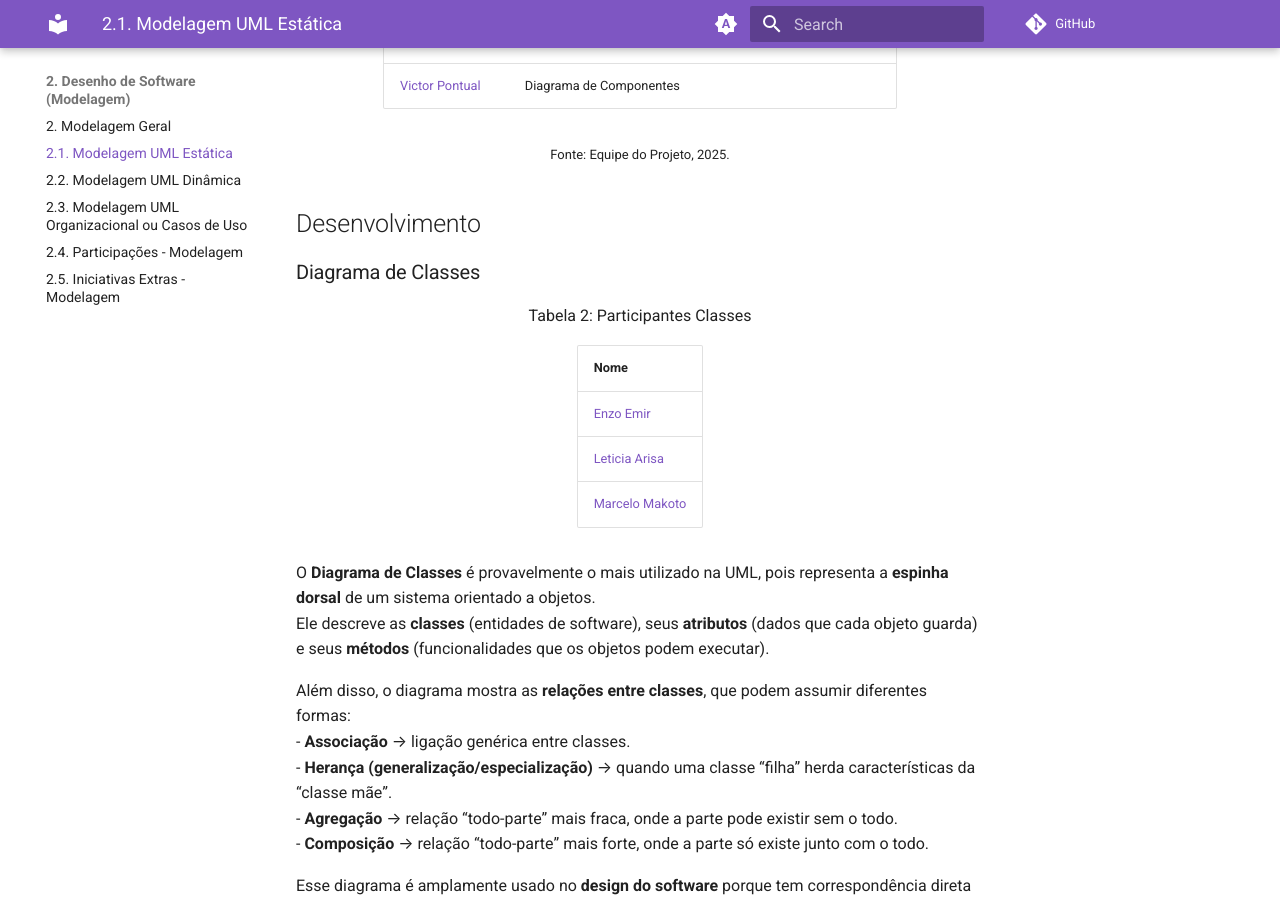
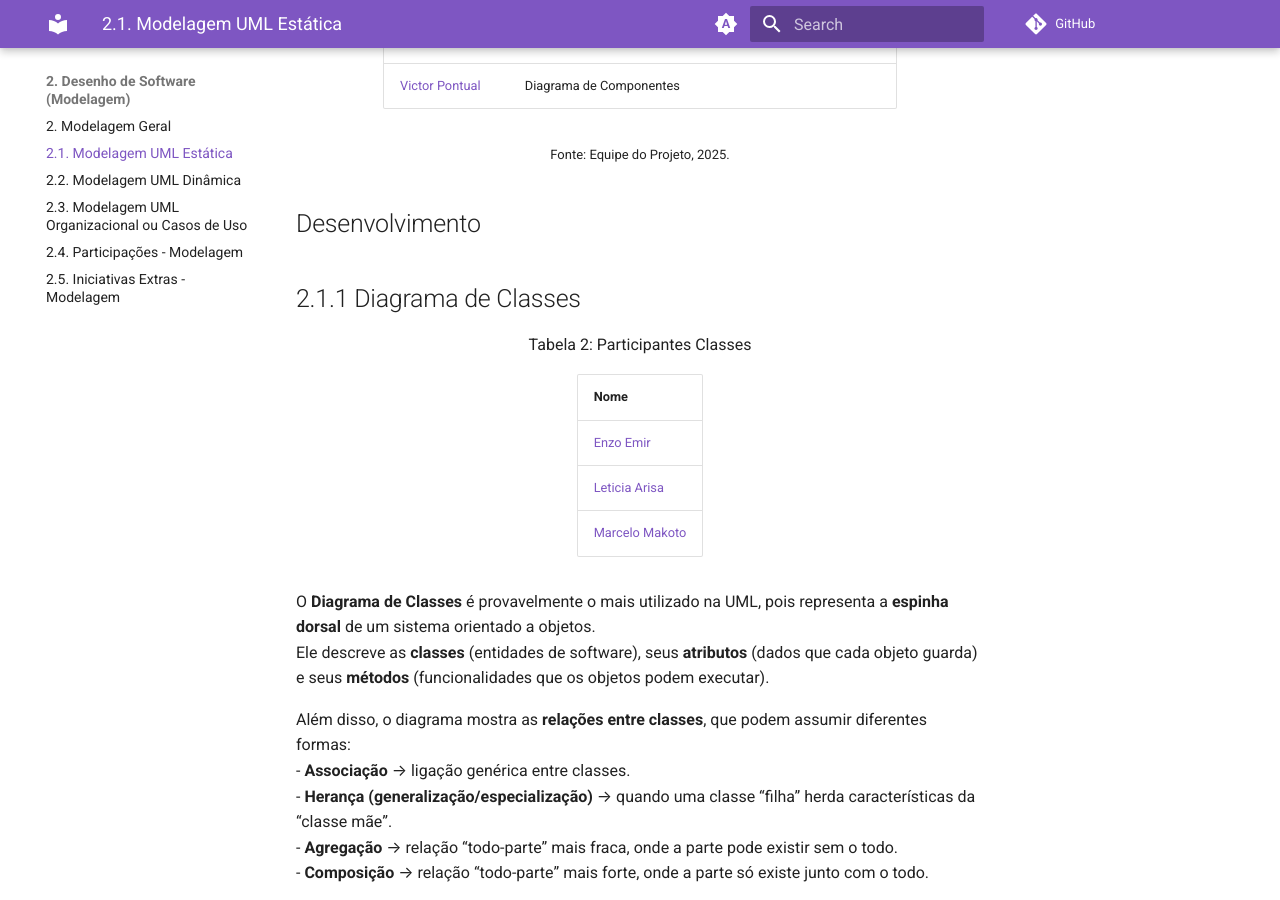
Before and after one commit to UnBArqDsw2025-2-Turma01/2025.2-T01-G1_JogoDigital_Entrega_02, an MkDocs documentation site: the page built from docs/Modelagem/2.1.ModelagemEstatica.md, in a window 1280 px wide and 900 px high, scrolled down 2002 px. Built offline with MkDocs 1.6.1 and Material for MkDocs 9.7.7, drawn with Linux system fonts in a browser that asks for light colours; some of the changed text lies outside the part shown.

Commit message:
update: Orgnizaçao das paginas, estruturaçao

```diff
--- a/docs/Modelagem/2.1.ModelagemEstatica.md
+++ b/docs/Modelagem/2.1.ModelagemEstatica.md
@@ -125,7 +125,7 @@ organização estrutural.
 
 ## Desenvolvimento
 
-### Diagrama de Classes
+## 2.1.1 Diagrama de Classes
 
 <font size="3"><p style="text-align: center">Tabela 2: Participantes Classes</p></font>
 
@@ -204,7 +204,7 @@ Opiniões pessoais:
 
 ---
 
-### Diagrama de Implantação
+## 2.1.2 Diagrama de Implantação
 
 <font size="3"><p style="text-align: center">Tabela 3: Participantes Implantação</p></font>
 
@@ -313,7 +313,7 @@ A participação dos integrantes na elaboração do **Foco 1** trouxe visões e
 
 ---
 
-### Diagrama de Componentes
+## 2.1.3 Diagrama de Componentes
 
 <font size="3"><p style="text-align: center">Tabela 4: Participantes Componentes</p></font>
 
```
Also changed, not shown: docs/Modelagem/2.2.ModelagemDinamica.md (+3 -3 lines), docs/Modelagem/2.3.ModelagemOrganizacionalCasosDeUso.md (+1 -0 lines).
